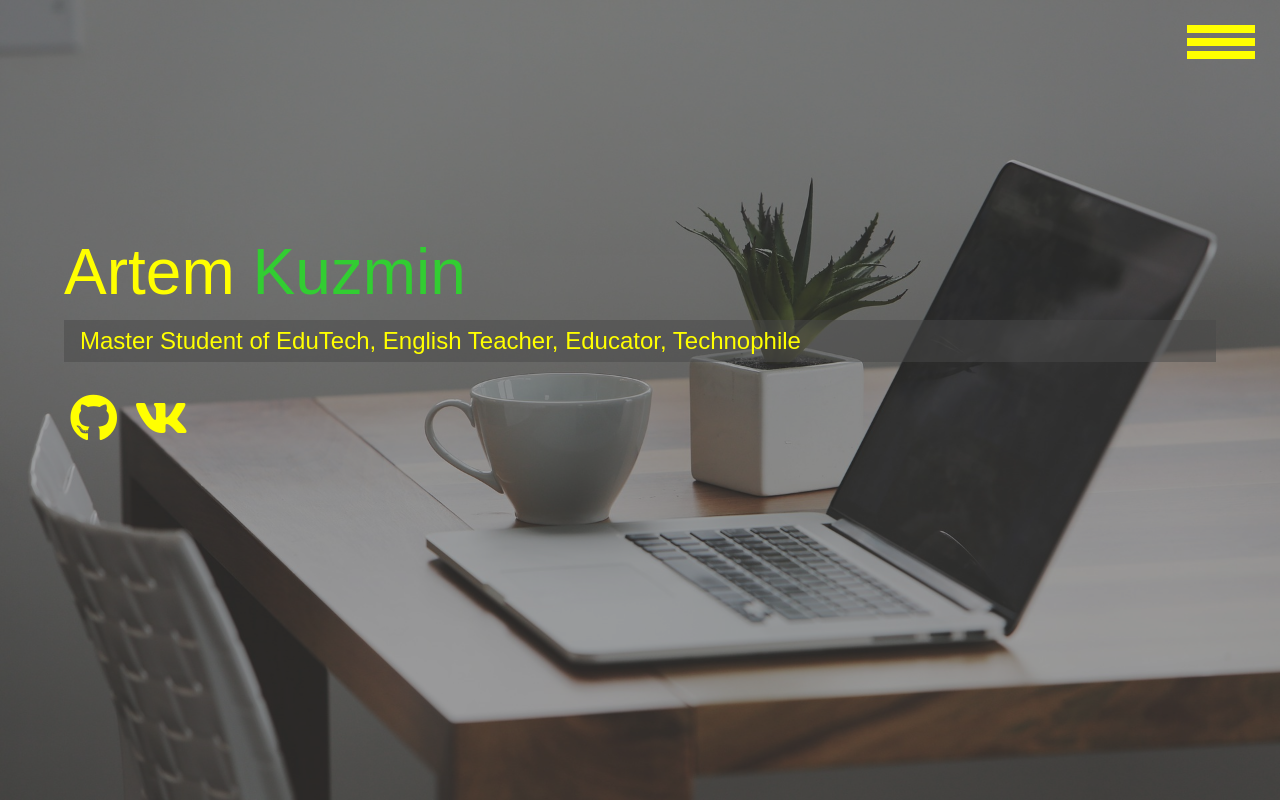
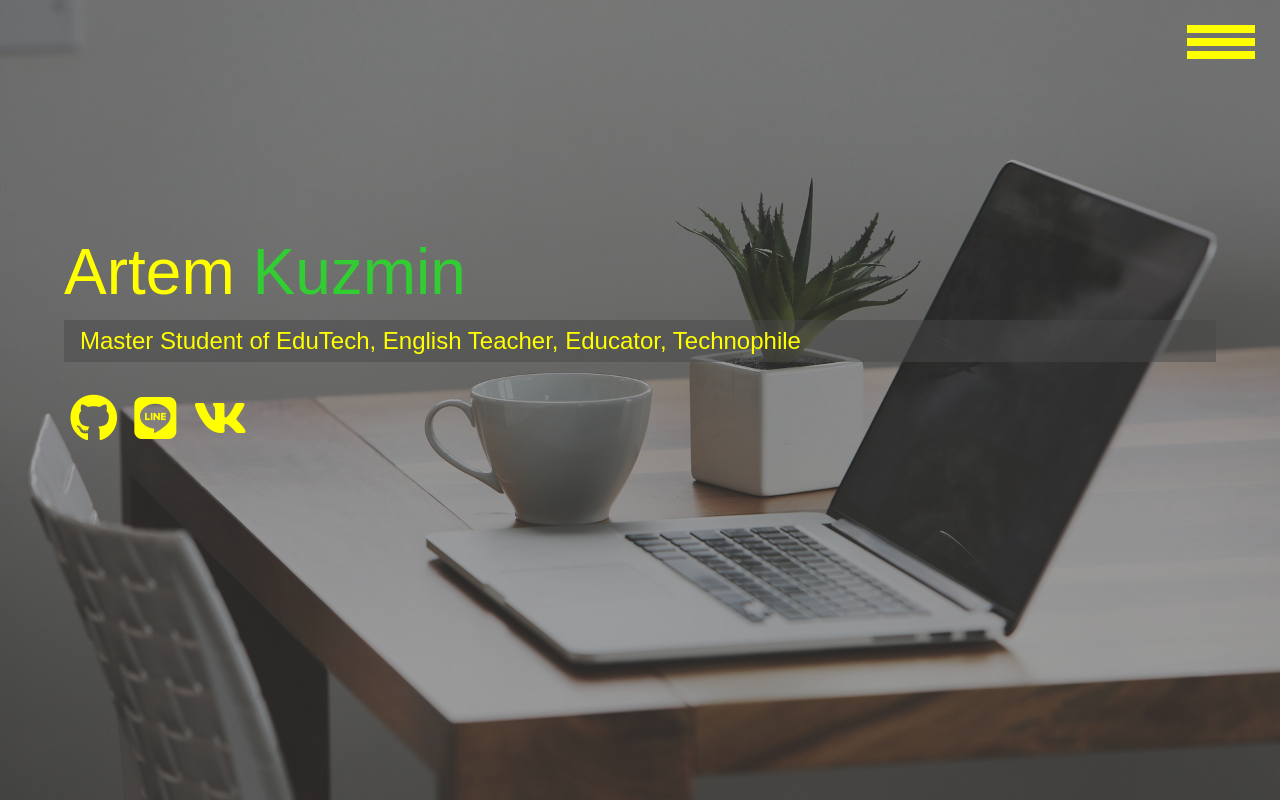
Before and after one commit to shift093/my_site, a plain HTML site: page index.html in a window 1280 px wide. Drawn offline with Linux system fonts and the light colour scheme.

Commit message:
Update index.html

```diff
--- a/index.html
+++ b/index.html
@@ -55,10 +55,13 @@
             Master Student of EduTech, English Teacher, Educator, Technophile
         </h2>
         <div class="icons">
-            <a href=https://www.linkedin.com/in/artemedutech/">
+            <a href="#">
                 <i class="fab fa-github fa-3x"></i>
             </a>
-            <a href="https://vk.com/kartem87">
+            <a href="#">
+                <i class="fab fa-line fa-3x"></i>
+            </a>
+            <a href="#">
                 <i class="fab fa-vk fa-3x"></i>
             </a>
 
```
